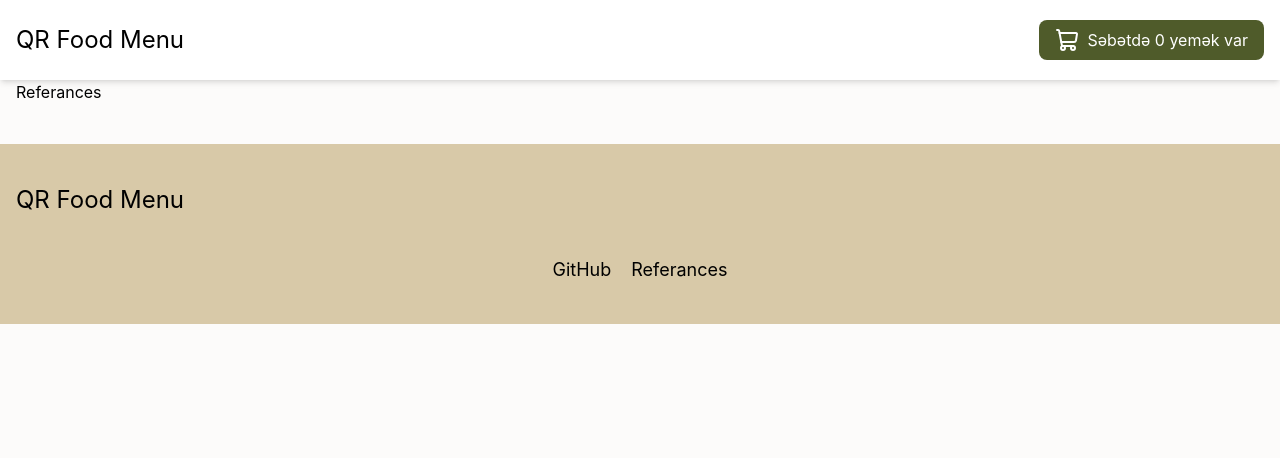
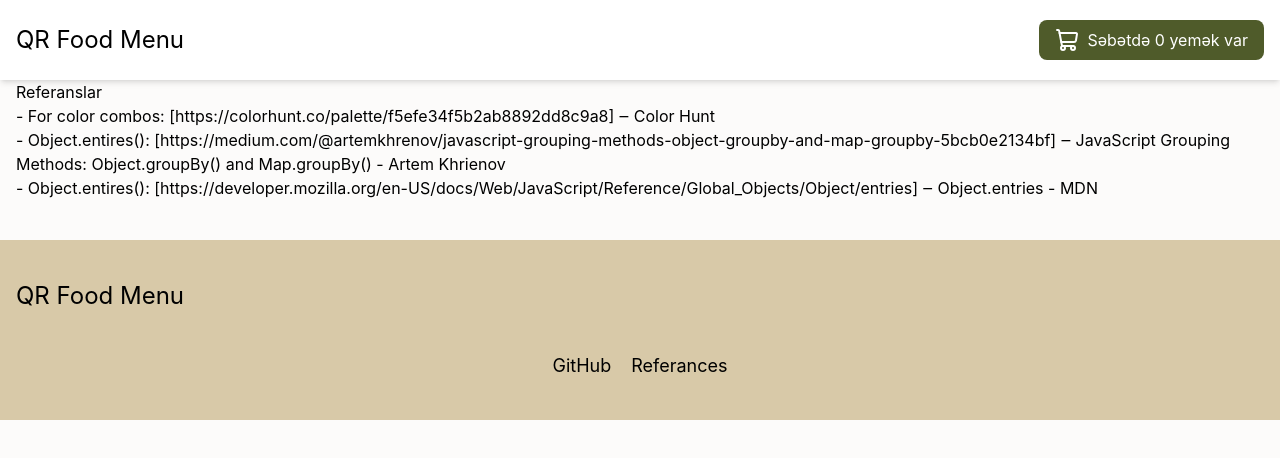
Before and after one commit to NadirYusifov/qr-food-menu, a React (Vite) app: page /referances in a window 1280 px wide. Shown: the top 458 px of the page. Built offline with nearby package versions, Linux system fonts and the light colour scheme.

Commit message:
update: changed "Referances" to "Referanslar" and added link

```diff
--- a/src/pages/referances.tsx
+++ b/src/pages/referances.tsx
@@ -2,8 +2,14 @@ export default function Referances() {
   return (
     <section>
       <div className="container px-4 mx-auto">
-        <h1>Referances</h1>
-
+        <h1>Referanslar</h1>
+        <article>
+          <ul>
+          <li>- For color combos: <a href="https://colorhunt.co/palette/f5efe34f5b2ab8892dd8c9a8">[https://colorhunt.co/palette/f5efe34f5b2ab8892dd8c9a8]</a> ‒ Color Hunt</li>
+          <li>- Object.entires(): <a href="https://medium.com/@artemkhrenov/javascript-grouping-methods-object-groupby-and-map-groupby-5bcb0e2134bf">[https://medium.com/@artemkhrenov/javascript-grouping-methods-object-groupby-and-map-groupby-5bcb0e2134bf]</a> ‒ JavaScript Grouping Methods: Object.groupBy() and Map.groupBy() - Artem Khrienov</li>
+          <li>- Object.entires(): <a href="https://developer.mozilla.org/en-US/docs/Web/JavaScript/Reference/Global_Objects/Object/entries">[https://developer.mozilla.org/en-US/docs/Web/JavaScript/Reference/Global_Objects/Object/entries]</a> ‒ Object.entries - MDN</li>
+          </ul>
+        </article>
       </div>
     </section>
   )
```
